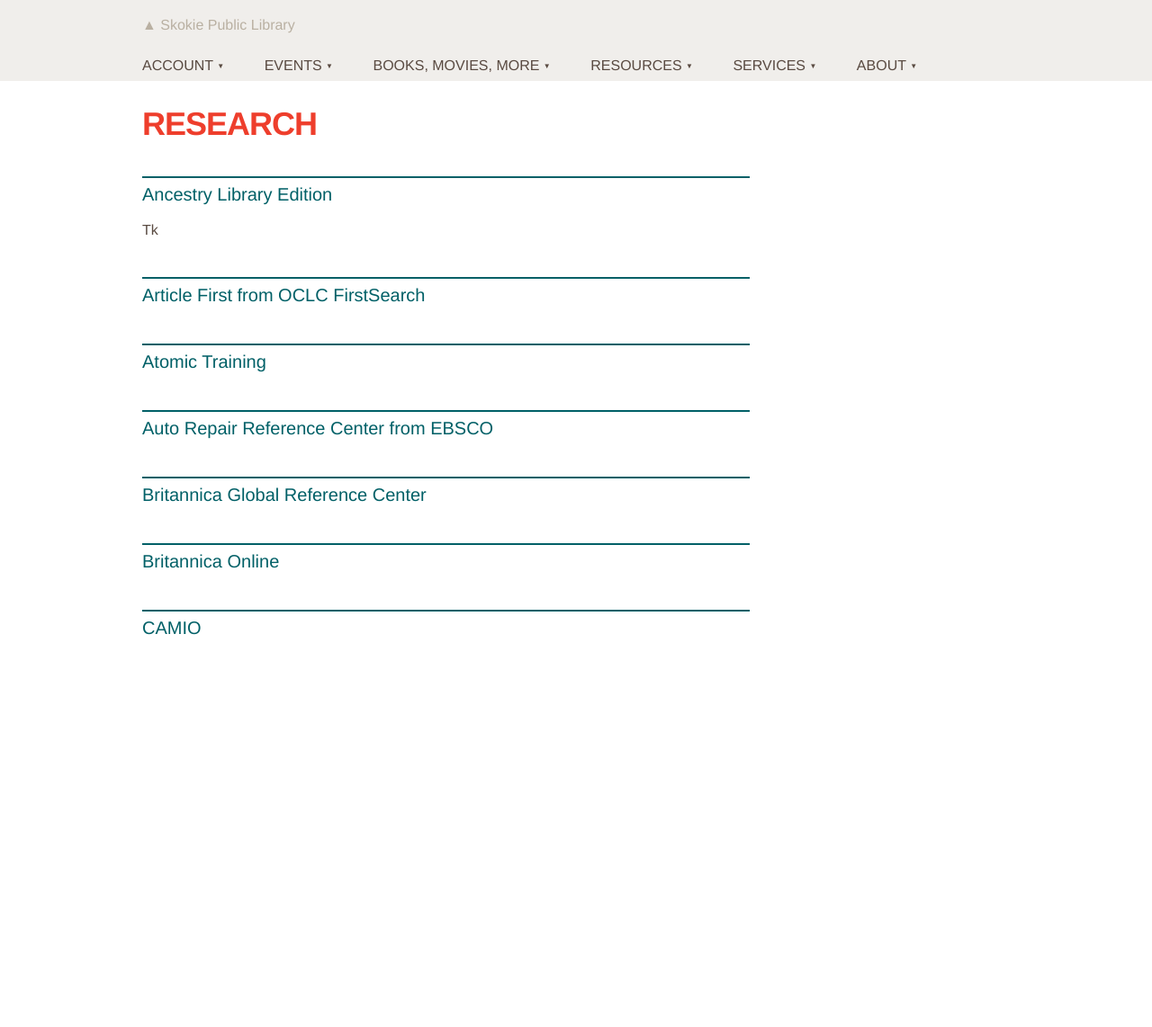
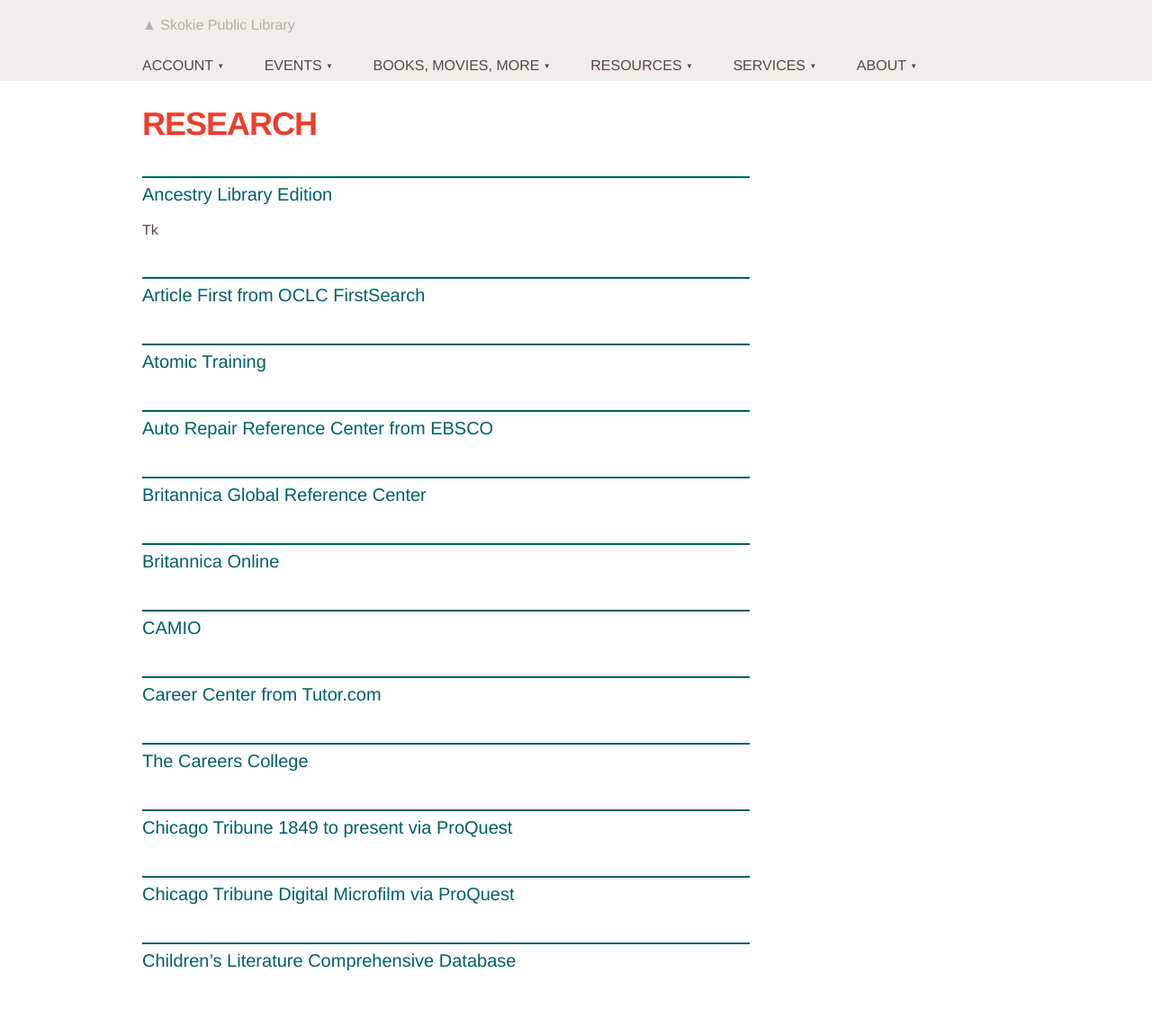
Before and after one commit to skokielibrary/spl-content, a Jekyll site: the page built from _content/bruce/resources--research-topic.markdown, in a window 1280 px wide. Shown: the whole page at 90% size. Built offline with Jekyll 4.4.1, drawn with Linux system fonts in a browser that asks for light colours; before the commit the page ends 900 px from its top, so only the background shows below that.

Commit message:
Updated resources--research-topic.markdown

```diff
--- a/_content/bruce/resources--research-topic.markdown
+++ b/_content/bruce/resources--research-topic.markdown
@@ -18,3 +18,13 @@ Tk
 ##Britannica Online
 
 ##CAMIO
+
+##Career Center from Tutor.com
+
+##The Careers College
+
+##Chicago Tribune 1849 to present via ProQuest
+
+##Chicago Tribune Digital Microfilm via ProQuest
+
+##Children's Literature Comprehensive Database
```
